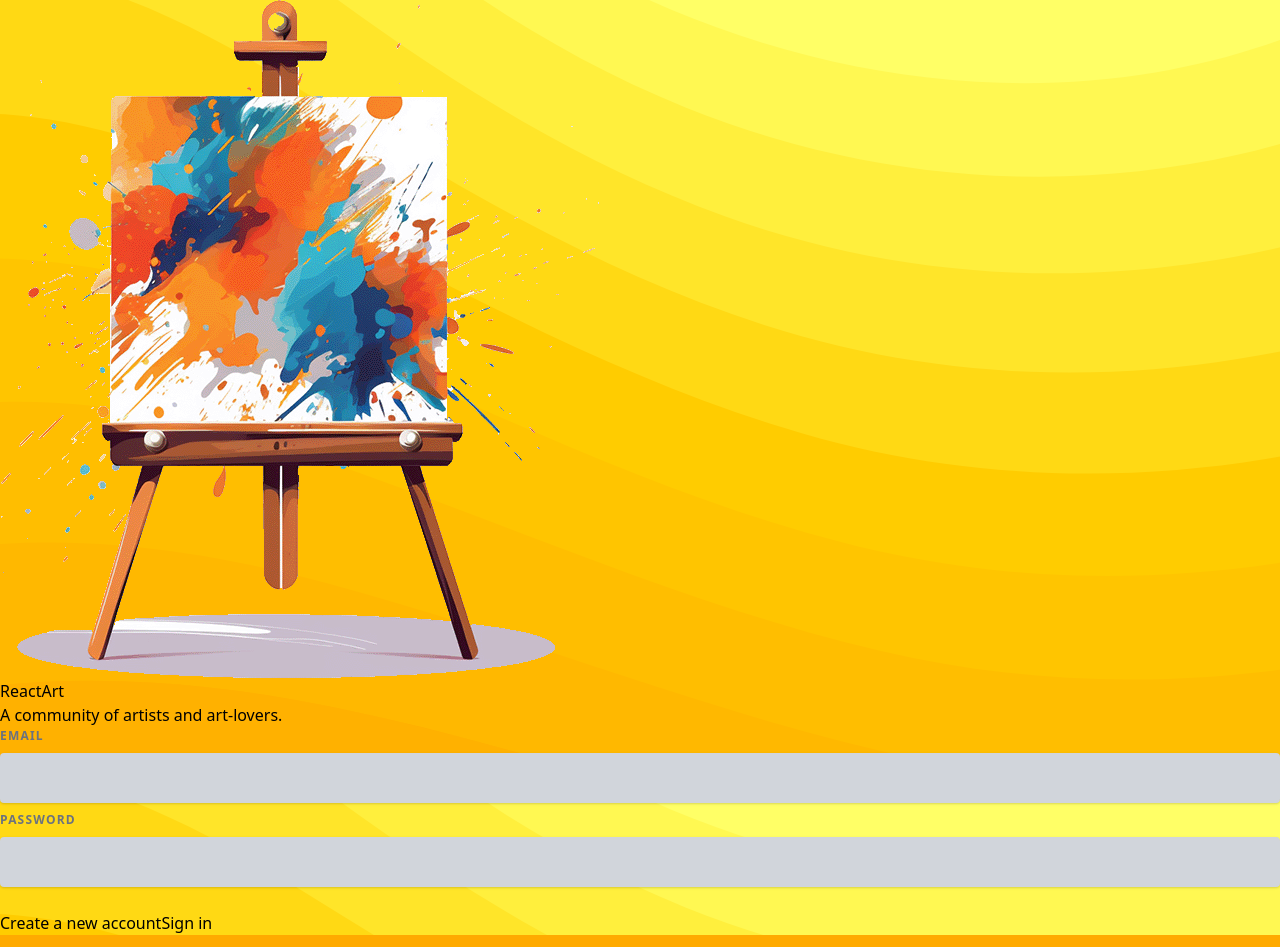
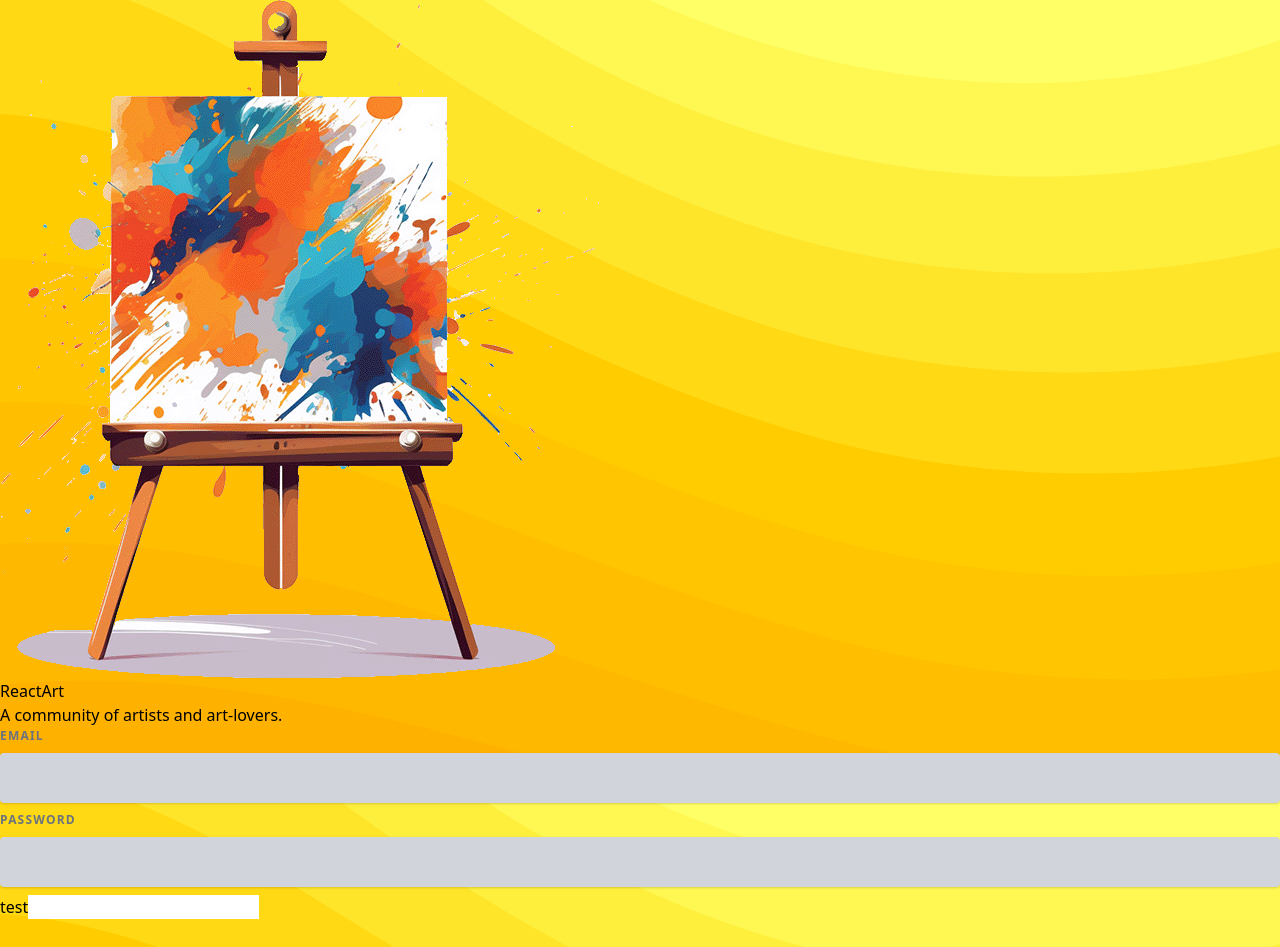
Before and after one commit to RodRothbarth/react_stylingCSS, a React (Vite) app: page / in a window 1280 px wide. Shown: the top 947 px of the page. Built offline with nearby package versions, Linux system fonts and the light colour scheme.

Commit message:
CSS tailwind dynamic

```diff
--- a/src/components/AuthInputs/AuthInputs.jsx
+++ b/src/components/AuthInputs/AuthInputs.jsx
@@ -1,5 +1,10 @@
 import { useState } from "react";
-import { Button, ControledDiv, CustomInput } from "./styleAuthComponents.jsx";
+import {
+  Button,
+  ControledDiv,
+  CustomInput,
+  InputTW,
+} from "./styleAuthComponents.jsx";
 
 export default function AuthInputs() {
   const [enteredEmail, setEnteredEmail] = useState("");
@@ -38,6 +43,7 @@ export default function AuthInputs() {
             handleInputChange("password", event.target.value)
           }
         />
+        <InputTW invalid={emailNotValid} label="test" />
         {/*<p>*/}
         {/*  <Label $invalid={passwordNotValid}>Password</Label>{" "}*/}
         {/*  /!*<--- conditionaly adding css*!/*/}
--- a/src/components/AuthInputs/styleAuthComponents.jsx
+++ b/src/components/AuthInputs/styleAuthComponents.jsx
@@ -63,3 +63,23 @@ export function CustomInput({ label, invalid, ...props }) {
     </p>
   );
 }
+
+export function InputTW({ label, invalid, ...props }) {
+  let labelClass = "block mb-2 text-xs font-bold tracking-wide uppercase ";
+  let inputClass = "w-full px-3 py-2 leading-tight border rounded shadow ";
+
+  if (invalid) {
+    labelClass += "text-red-400";
+    inputClass += "text-red-500 bg-red-200 border-red-500";
+  } else {
+    labelClass += "text-stone-300";
+    inputClass += "text-gray-700 bg-stone-300";
+  }
+
+  return (
+    <p>
+      <label className={labelClass}>{label}</label>
+      <input className={inputClass} {...props} />
+    </p>
+  );
+}
```
